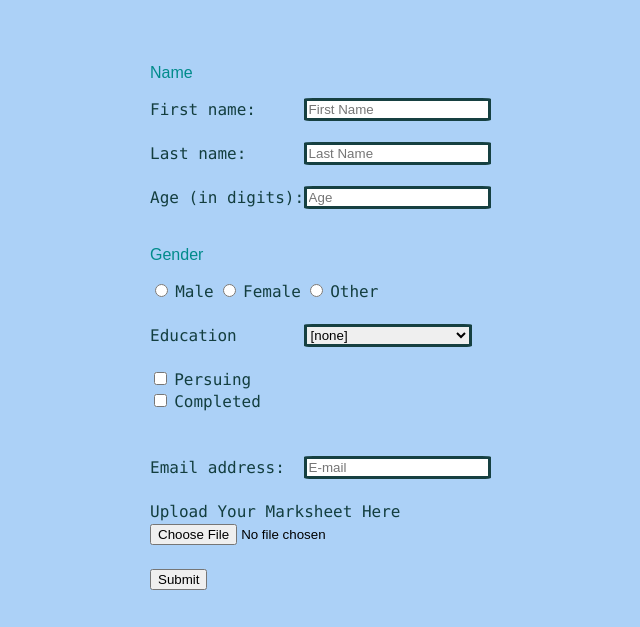
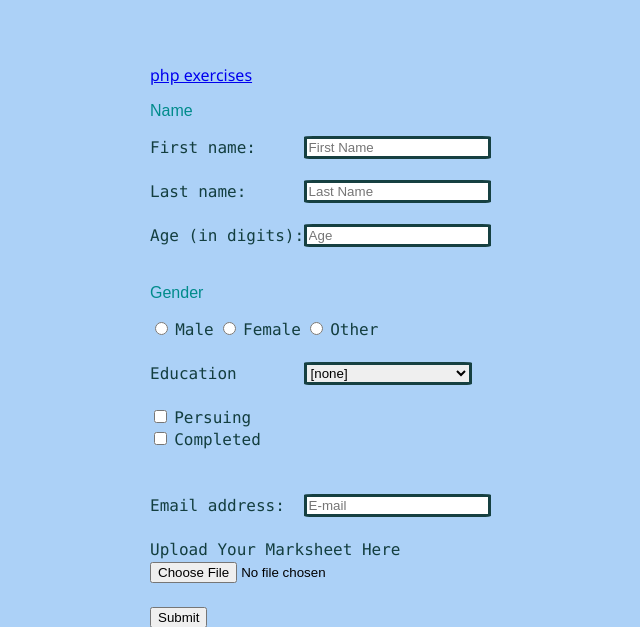
Before and after one commit to Shamik69/project1, a PHP site: page / in a window 1280 px wide. Shown: the top 627 px of the page, without its empty margins (106-746 px from the left). Before the commit the page ends 590 px from the top, so only its background shows below. Run offline with PHP 8.4, Linux system fonts and the light colour scheme.

Commit message:
Update index.php

```diff
--- a/index.php
+++ b/index.php
@@ -7,6 +7,7 @@
     <link rel="stylesheet" href="css/style0.css">
 </head>
 <body>
+    <a href="test-php.php">php exercises</a>
     <form action="" name="test" method="POST">
         <!--name-->
         <p>Name</p>
```
